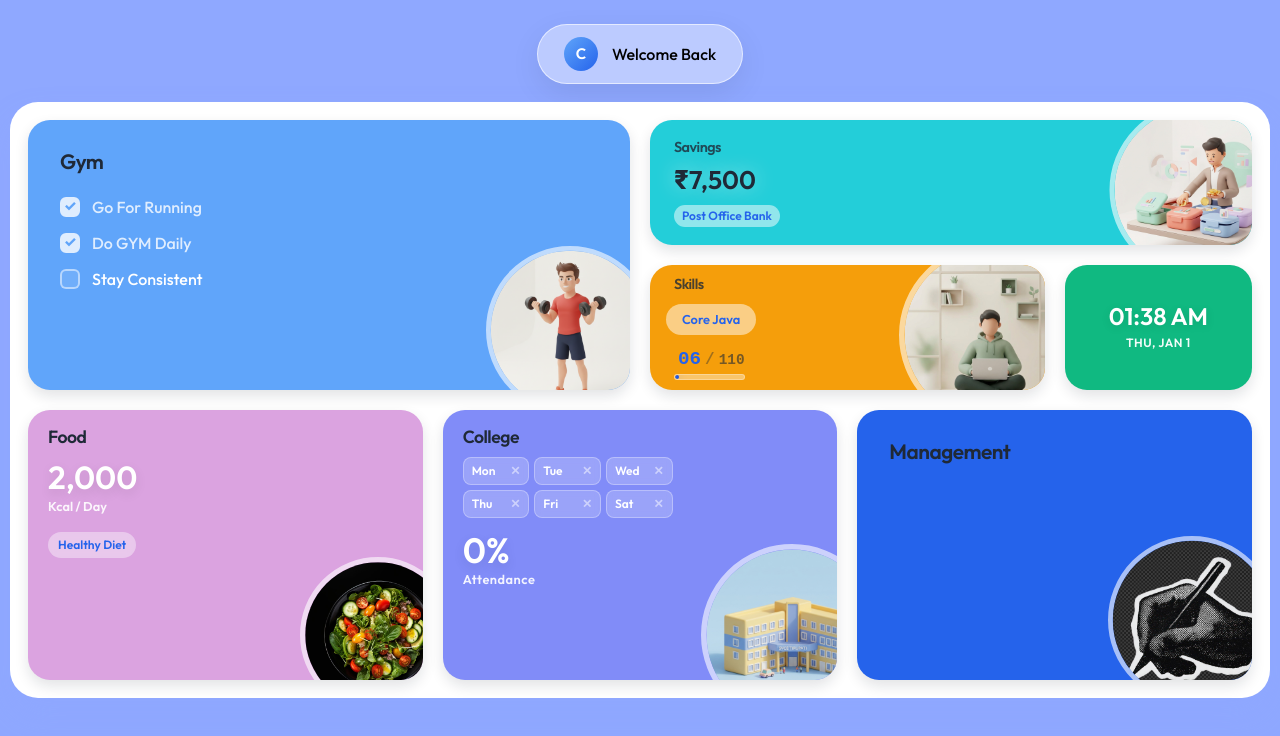
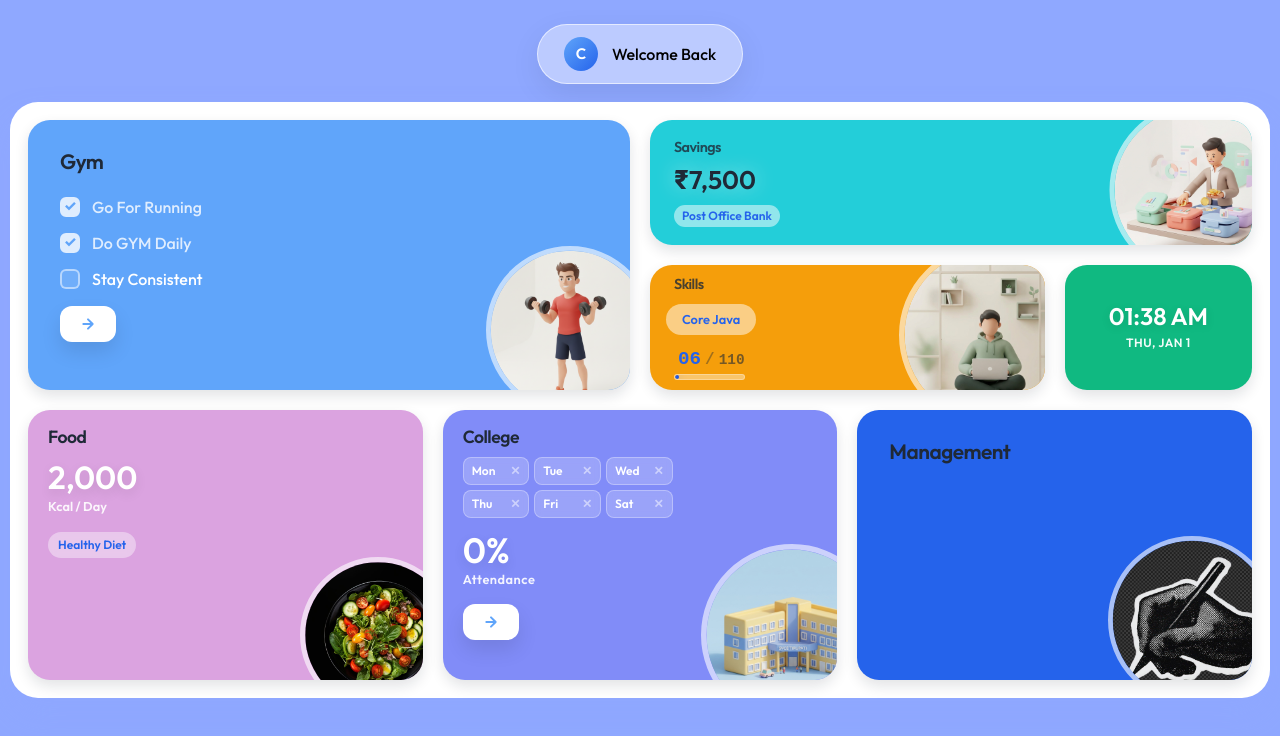
Before and after one commit to charancm16/bin, a plain HTML site: page index.html in a window 1280 px wide. Drawn offline with Linux system fonts and the light colour scheme.

Commit message:
Update index.html

```diff
--- a/index.html
+++ b/index.html
@@ -202,6 +202,33 @@
       color: var(--purple);
       font-size: 0.9rem;
       font-weight: 800;
+    }
+
+    .progress-btn {
+      margin-top: 15px;
+      background: #fff;
+      color: var(--purple);
+      border: none;
+      padding: 10px 20px;
+      border-radius: 12px;
+      font-weight: 700;
+      font-size: 0.9rem;
+      cursor: pointer;
+      display: inline-flex;
+      align-items: center;
+      gap: 8px;
+      transition: all 0.3s ease;
+      z-index: 3;
+      position: relative;
+      width: fit-content;
+      box-shadow: 0 10px 20px rgba(0, 0, 0, 0.1);
+    }
+
+    .progress-btn:hover {
+      background: var(--purple);
+      color: #fff;
+      transform: translateY(-2px);
+      box-shadow: 0 15px 30px rgba(0, 0, 0, 0.2);
     }
 
     .box-manage {
@@ -970,8 +997,7 @@
   <!-- Main Content -->
   <main class="canvas" role="main">
     <section class="bento-grid" aria-label="Management dashboard">
-      <article class="box box-rewards" tabindex="0" onclick="window.location.href='GymProgress.html'"
-        style="cursor: pointer;">
+      <article class="box box-rewards" tabindex="0">
         <div class="label">Gym</div>
         <div class="gym-todo">
           <div class="todo-item checked" id="gym-item-1">
@@ -987,6 +1013,12 @@
             <span class="todo-text">Stay Consistent</span>
           </div>
         </div>
+        <button class="progress-btn" onclick="window.location.href='GymProgress.html'">
+          <svg width="16" height="16" viewBox="0 0 24 24" fill="none" stroke="currentColor" stroke-width="3"
+            stroke-linecap="round" stroke-linejoin="round">
+            <path d="M5 12h14M12 5l7 7-7 7" />
+          </svg>
+        </button>
         <img src="gymboy.png" alt="Gym Boy" class="person-img">
       </article>
 
@@ -1047,6 +1079,12 @@
           <div class="attendance-percent" id="college-val">0%</div>
           <div class="attendance-label">Attendance</div>
         </div>
+        <button class="progress-btn" onclick="window.location.href='CollegeProgress.html'">
+          <svg width="16" height="16" viewBox="0 0 24 24" fill="none" stroke="currentColor" stroke-width="3"
+            stroke-linecap="round" stroke-linejoin="round">
+            <path d="M5 12h14M12 5l7 7-7 7" />
+          </svg>
+        </button>
         <img src="college_cartoon.png" alt="College Building" class="person-img">
       </article>
 
```
